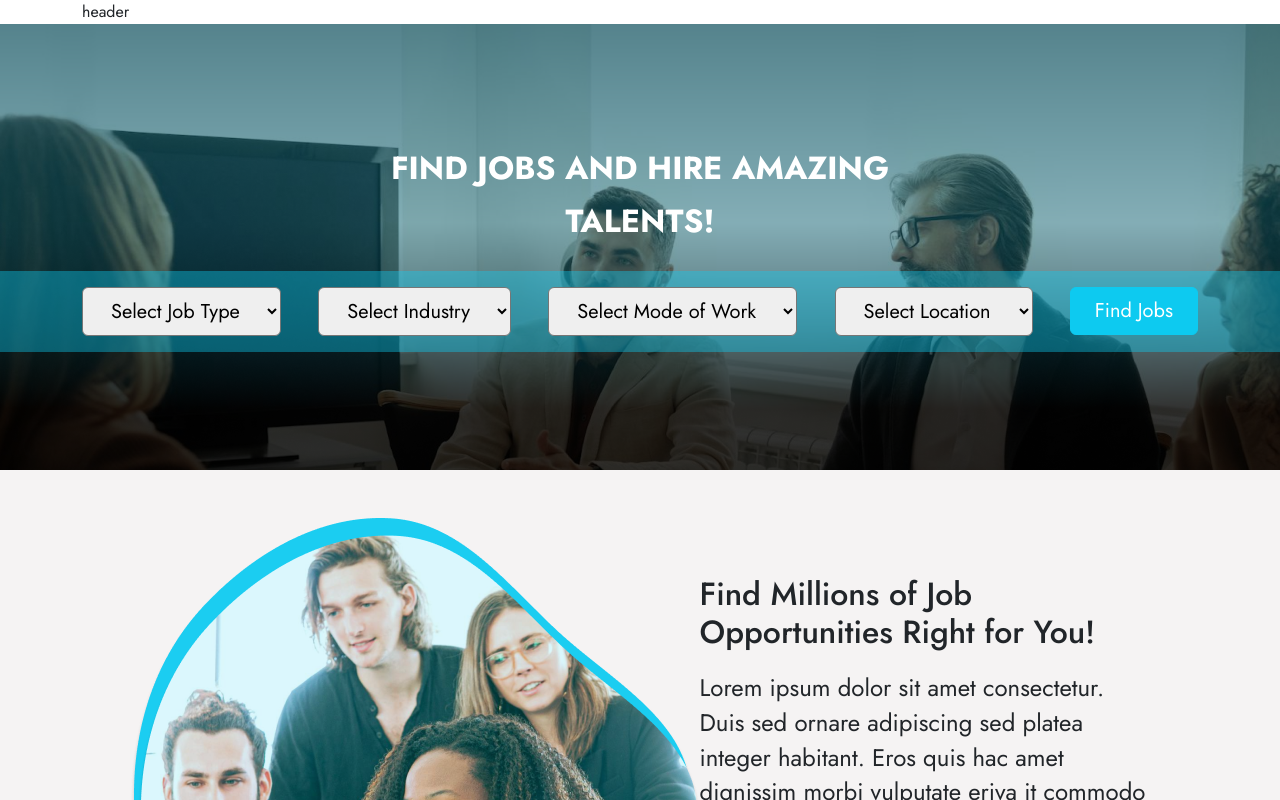
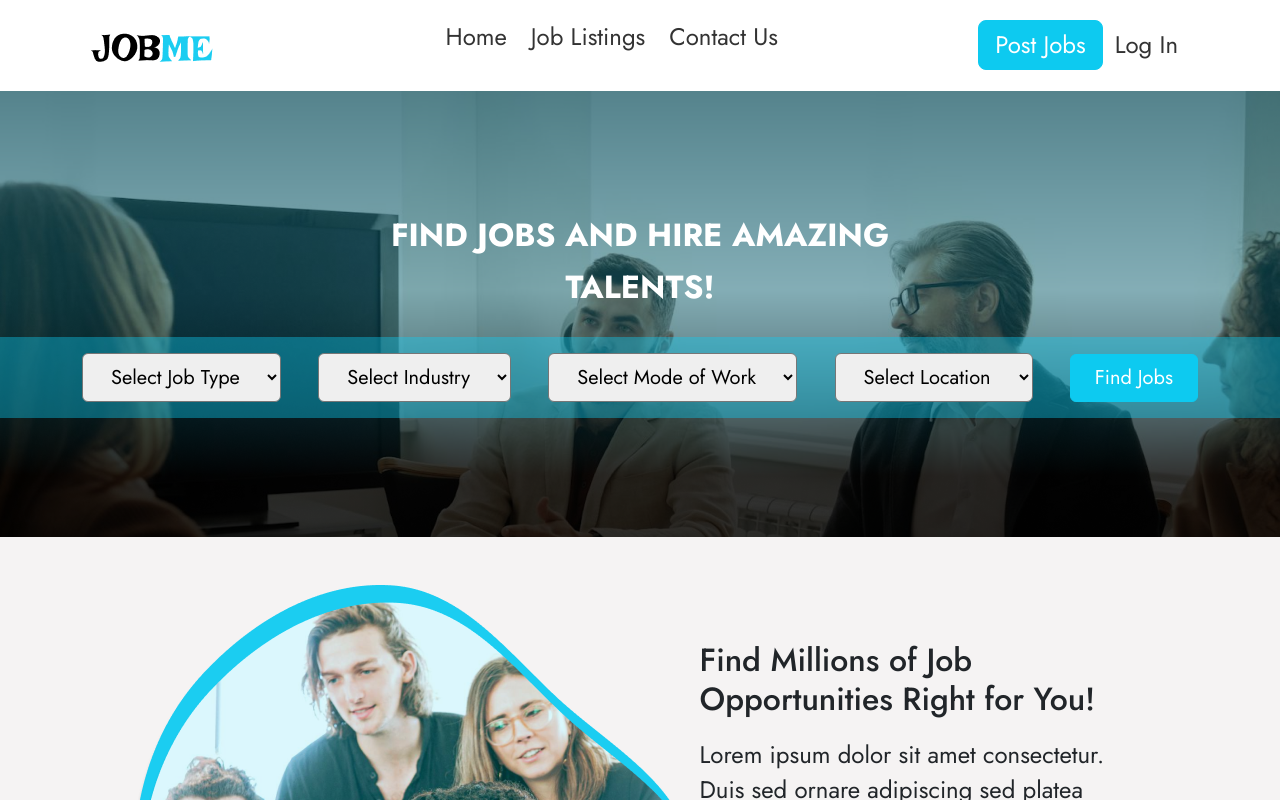
Before and after one commit to Muba-rak/Jobme-client-starter, a React (Vite) app: page / in a window 1280 px wide. Shown: the top 800 px of the page. Built offline with nearby package versions, Linux system fonts and the light colour scheme.

Commit message:
feat: added header

```diff
--- a/src/App.css
+++ b/src/App.css
@@ -1,6 +1,21 @@
 * {
   font-family: "Jost", sans-serif;
   font-optical-sizing: auto;
+  list-style-type: none;
+}
+a {
+  text-decoration: none;
+}
+header a {
+  font-family: Jost;
+  font-size: 24px;
+  font-weight: 400;
+  line-height: 34.68px;
+  text-align: left;
+  color: #333;
+}
+header a:hover {
+  color: aqua;
 }
 
 .grey {
@@ -15,7 +30,7 @@
   }
 }
 .loginform {
-  background-image: url("./assets/contact.png");
+  background-image: url("./assets/Log In.png");
   background-position: center;
   background-size: cover;
   background-repeat: no-repeat;
@@ -23,6 +38,7 @@
 .loginform form {
   background-color: #ffffffd9;
   width: 777px;
+  height: 600px;
 }
 .loginform form > input,
 .check,
--- a/src/App.jsx
+++ b/src/App.jsx
@@ -9,7 +9,7 @@ function App() {
       <Router>
         <Routes>
           <Route path="/" element={<Home />} />
-          <Route path="/job" element={<Job />} />
+          <Route path="/jobs" element={<Job />} />
           <Route path="/contact" element={<Contact />} />
           <Route path="/job/:jobId" element={<JobDetails />} />
           <Route path="/login" element={<Login />} />
--- a/src/components/Header.jsx
+++ b/src/components/Header.jsx
@@ -1,9 +1,48 @@
-import React from "react";
+import React, { useState } from "react";
+import "../css/navbar.css";
+import { GiHamburgerMenu } from "react-icons/gi";
+import { IoMdClose } from "react-icons/io";
+import logo from "../assets/logo.png";
+import { Link } from "react-router-dom";
 
 const Header = () => {
+  const [showMenu, setShowMenu] = useState(false);
   return (
     <header>
-      <nav className="container">header</nav>
+      <nav className="navbar container">
+        <div className="logo">
+          <Link to="/">
+            <img src={logo} alt="Logo" />
+          </Link>
+        </div>
+        <div
+          className="hamburger text-info fs-4"
+          onClick={() => setShowMenu(!showMenu)}
+        >
+          {showMenu ? <IoMdClose /> : <GiHamburgerMenu />}
+        </div>
+        <div className={`links mt-3 mt-md-0 ${showMenu ? "show" : ""}`}>
+          <ul className="d-flex justify-content-between align-items-center flex-column flex-lg-row gap-4">
+            <li>
+              <Link to="/">Home</Link>
+            </li>
+            <li>
+              <Link to="/jobs">Job Listings</Link>
+            </li>
+            <li>
+              <Link to="/contact">Contact Us</Link>
+            </li>
+          </ul>
+        </div>
+        <div className={`buttons ${showMenu ? "show" : ""}`}>
+          <button className="btn btn-info text-white px-3 rounded-3 fs-4 ">
+            Post Jobs
+          </button>
+          <button className="btn border-0 text-dark">
+            <Link to="/login">Log In</Link>
+          </button>
+        </div>
+      </nav>
     </header>
   );
 };
--- a/src/components/HomeComponents/Hero.jsx
+++ b/src/components/HomeComponents/Hero.jsx
@@ -1,5 +1,6 @@
 import React from "react";
 import SearchForm from "../SearchForm";
+import { Link } from "react-router-dom";
 
 const Hero = () => {
   return (
@@ -9,6 +10,13 @@ const Hero = () => {
           FIND JOBS AND HIRE AMAZING <br /> TALENTS!
         </h1>
         <SearchForm />
+        <div className="text-center d-lg-none">
+          <Link to="/jobs">
+            <button className="btn btn-info px-4 py-2 rounded-3 fs-4 text-white">
+              Find More Jobs
+            </button>
+          </Link>
+        </div>
       </div>
     </div>
   );
--- a/src/components/HomeComponents/SectionOne.jsx
+++ b/src/components/HomeComponents/SectionOne.jsx
@@ -23,7 +23,7 @@ const SectionOne = () => {
               quis sed placerat lacus eupiii pretium duis semper est ac nec
               ultricie.
             </p>
-            <Link to="/job">
+            <Link to="/jobs">
               <button className="btn btn-info text-white px-3 fs-4">
                 Discover more
               </button>
@@ -43,7 +43,7 @@ const SectionOne = () => {
               quis sed placerat lacus eupiii pretium duis semper est ac nec
               ultricie.
             </p>
-            <Link to="/job">
+            <Link to="/jobs">
               <button className="btn btn-info text-white px-3 fs-4">
                 Discover more
               </button>
--- /dev/null
+++ b/src/css/navbar.css
@@ -0,0 +1,56 @@
+.navbar {
+  display: flex;
+  justify-content: space-between;
+  align-items: center;
+  padding: 20px;
+  background-color: #fff;
+  color: #fff;
+}
+
+/* .logo {
+  width: 100px;
+  height: 50px;
+} */
+
+.hamburger {
+  display: none;
+}
+
+.links {
+  display: flex;
+  justify-content: space-between;
+  margin-left: 20px;
+}
+
+.buttons {
+  display: flex;
+  justify-content: space-between;
+  margin-left: 20px;
+}
+
+/* Responsive styles */
+@media (max-width: 768px) {
+  .navbar {
+    flex-direction: column;
+  }
+  .logo {
+    width: 50px;
+    height: 25px;
+  }
+  .hamburger {
+    display: block;
+    position: absolute;
+    top: 20px;
+    right: 20px;
+    cursor: pointer;
+  }
+  .links {
+    display: none;
+  }
+  .buttons {
+    display: none;
+  }
+  .show {
+    display: block;
+  }
+}
--- a/src/pages/Login.jsx
+++ b/src/pages/Login.jsx
@@ -4,7 +4,7 @@ import { Link } from "react-router-dom";
 const Login = () => {
   return (
     <div className="loginform d-flex align-items-center justify-content-center vw-100 vh-100">
-      <form className="rounded-4 bg-white p-4">
+      <form className="rounded-4 bg-white p-5">
         <h2 className="text-center fs-4">Welcome Back!</h2>
         <p className="text-center fs-3 mb-3">Log In to hit your dream job!</p>
 
```
Also changed, not shown: src/assets/Log In.png (added).
